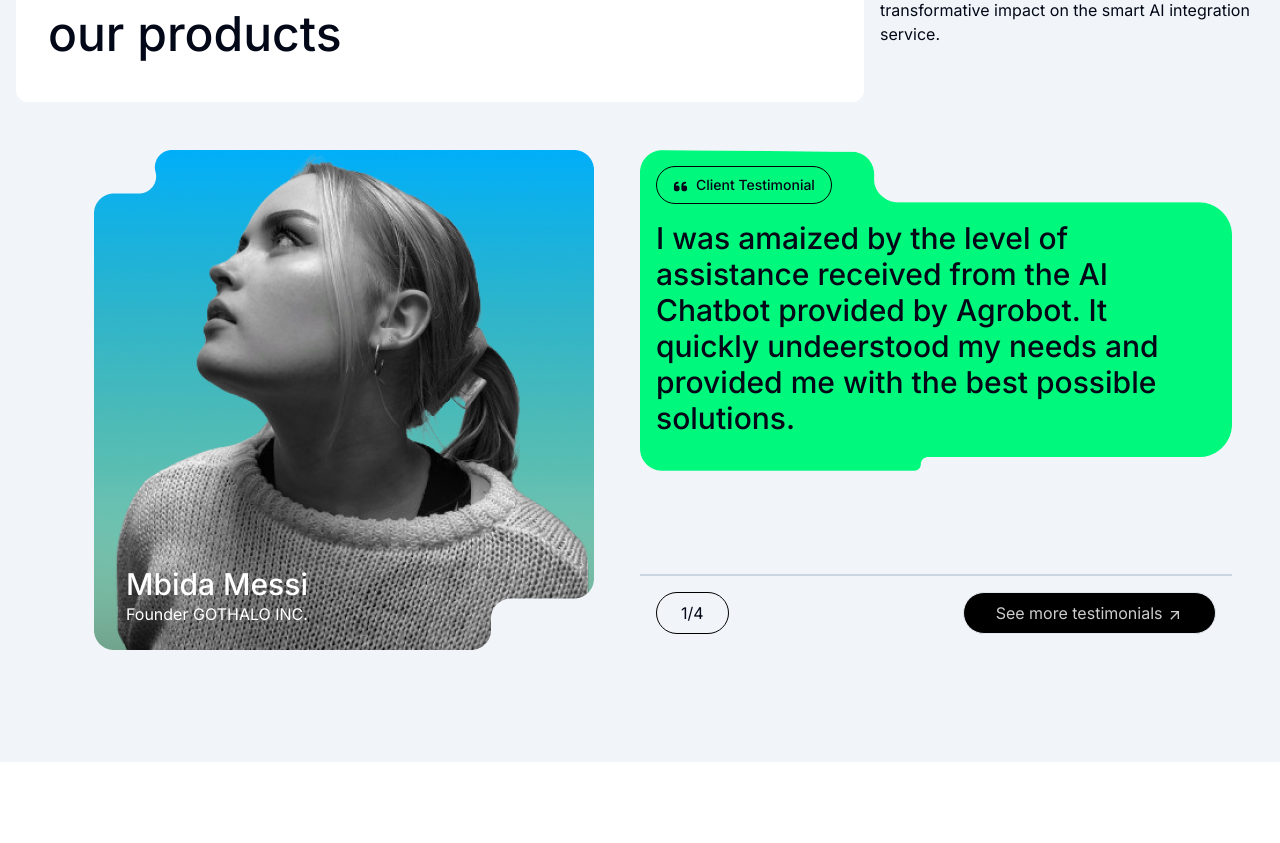
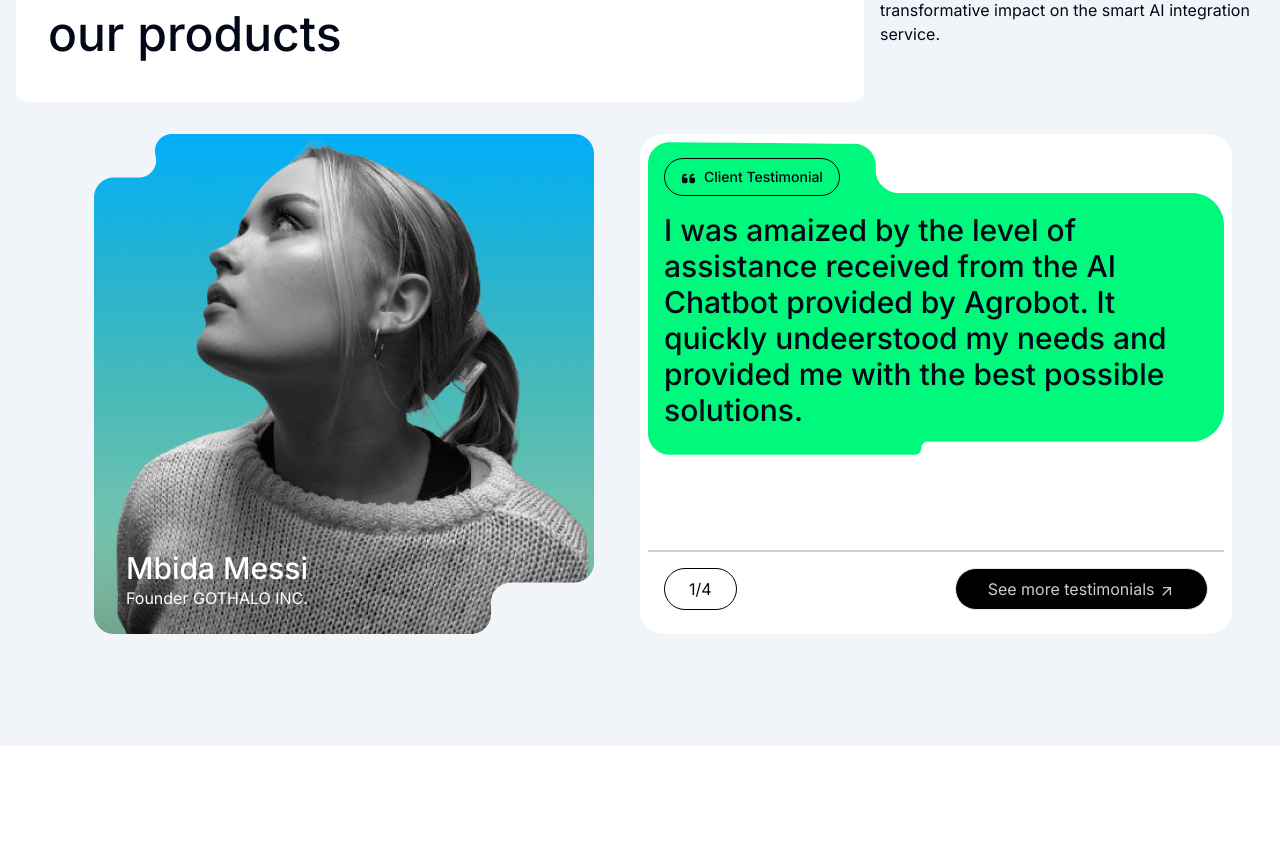
Before and after one commit to Sujanban/agrobot, a React (Vite) app in the folder client/: page / in a window 1280 px wide. Shown: the part 2500-3343 px from the top of the page. Built offline with nearby package versions, Linux system fonts and the light colour scheme.

Commit message:
code cleanup

```diff
--- a/client/src/components/Tesimonial.jsx
+++ b/client/src/components/Tesimonial.jsx
@@ -6,7 +6,7 @@ import { MdArrowOutward } from "react-icons/md";
 const Tesimonial = () => {
     return (
         <section className='bg-slate-100'>
-            <div className='px-4 py-20 max-w-7xl mx-auto space-y-4 '>
+            <div className='px-4 py-20 max-w-7xl mx-auto'>
                 <div className='flex items-center space-x-4'>
                     <h1 className='p-8 text-5xl leading-normal font-medium bg-white rounded-xl'>What top-tier farmers tell about our products</h1>
                     <p className='max-w-sm'>Join the growing number of business and companies that have experianced that we have transformative impact on the smart AI integration service.</p>
@@ -19,7 +19,7 @@ const Tesimonial = () => {
                             <p>Founder GOTHALO INC.</p>
                         </div>
                     </div>
-                    <div className='space-y-4 flex flex-col'>
+                    <div className='p-2 rounded-3xl bg-white space-y-4 flex flex-col'>
                         <div className='p-4 testimonial-banner space-y-2 grow'>
                             <button className='font-medium text-sm border rounded-full px-4 py-2 border-black'>
                                 <FaQuoteLeft className='inline-flex mr-2' size={15} />
@@ -29,7 +29,7 @@ const Tesimonial = () => {
                         </div>
                         <div className='p-4 border-t-2 border-slate-300 flex justify-between items-center'>
                             <button className='border rounded-full px-6 py-2 border-black'>1/4</button>
-                            <button className='text-white/80 border rounded-full px-8 py-2 text-white bg-black'>See more testimonials <MdArrowOutward className='inline-flex'/></button>
+                            <button className='text-white/80 border rounded-full px-8 py-2 text-white bg-black'>See more testimonials <MdArrowOutward className='inline-flex' /></button>
                         </div>
                     </div>
                 </div>
```
